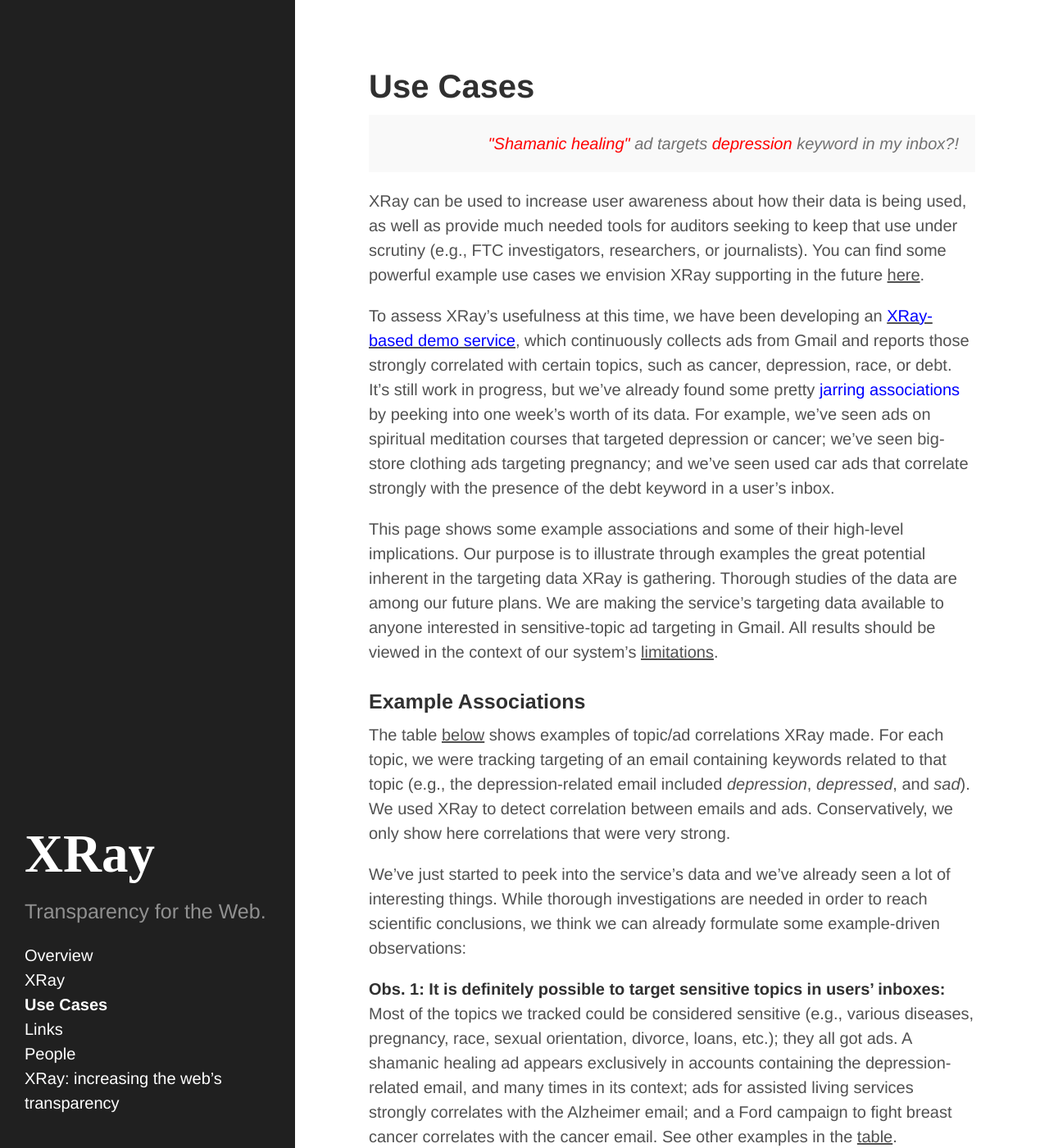
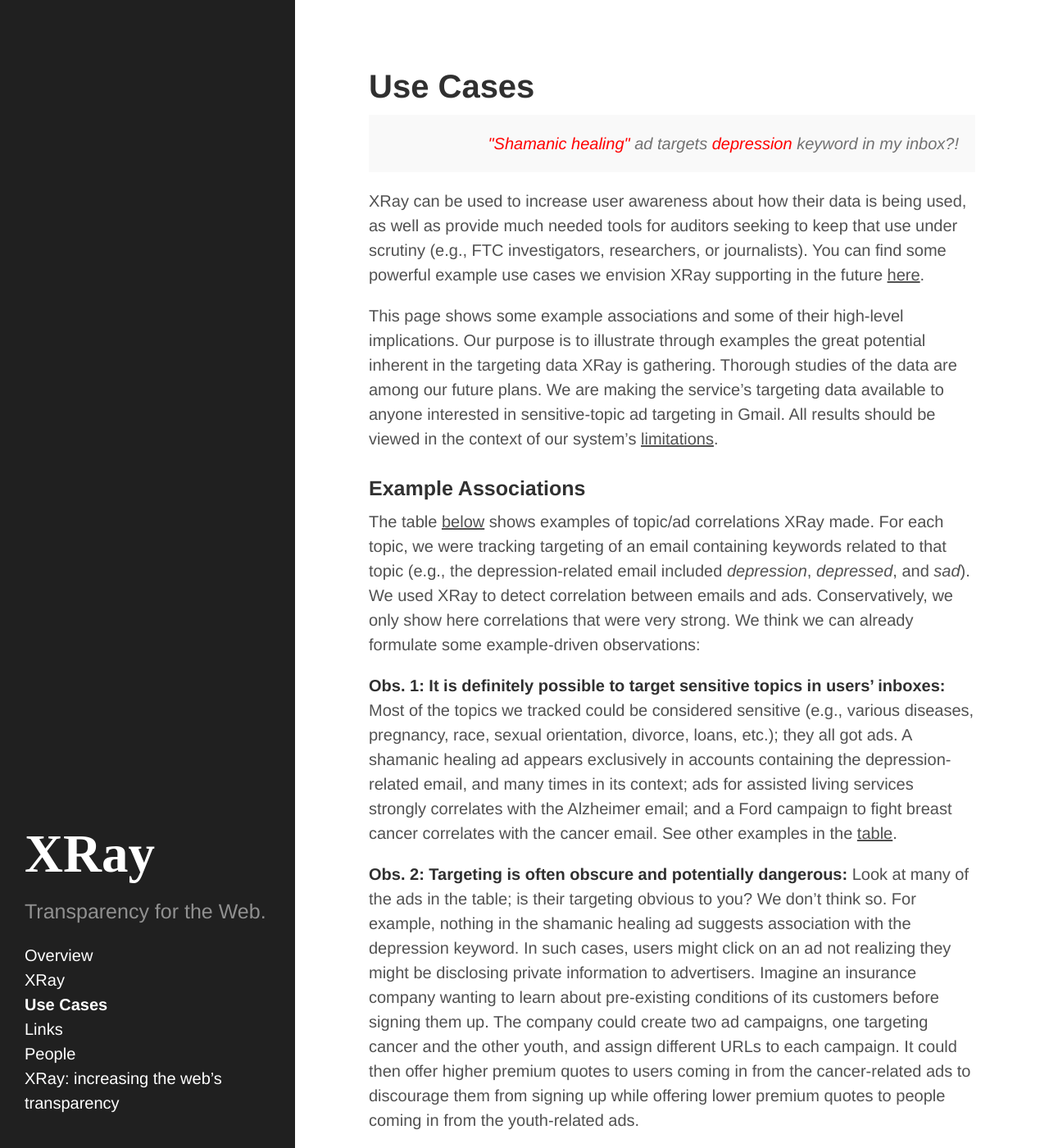
Before and after one commit to columbia/xray, a Jekyll site: the page built from 3-use-cases.md, in a window 1280 px wide and 1400 px high. Shown: the whole window at 82% size. Built offline with Jekyll 4.4.1, drawn with Linux system fonts in a browser that asks for light colours; Markdown is read by kramdown in place of the engine named in the settings.

Commit message:
Update 3-use-cases.md

```diff
--- a/3-use-cases.md
+++ b/3-use-cases.md
@@ -13,16 +13,6 @@ as well as provide much needed tools for auditors seeking to keep that use under
 scrutiny (e.g., FTC investigators, researchers, or journalists).  You can find
 some powerful example use cases we envision XRay supporting in the future
 [here]({{ site.baseurl }}/scenarios/).
-
-To assess XRay's usefulness at this time, we have been developing an
-<a href="{{ site.baseurl }}/4-gmail-demo/"><font color="blue">XRay-based demo service</font></a>,
-which continuously collects ads from Gmail and reports those strongly correlated
-with certain topics, such as cancer, depression, race, or debt.  It's still work
-in progress, but we've already found some pretty <font color="blue">jarring
-associations</font> by peeking into one week's worth of its data.  For example,
-we've seen ads on spiritual meditation courses that targeted depression or cancer;
-we've seen big-store clothing ads targeting pregnancy; and we've seen used car
-ads that correlate strongly with the presence of the debt keyword in a user's inbox.
 
 This page shows some example associations and some of their high-level implications.
 Our purpose is to illustrate through examples the great potential inherent in the
@@ -40,11 +30,7 @@ keywords related to that topic (e.g., the depression-related email
 included *depression*, *depressed*, and *sad*).  We used XRay to
 detect correlation between emails and ads. Conservatively, we only
 show here correlations that were very strong.
-
-We've just started to peek into the service's data and we've already
-seen a lot of interesting things.  While thorough investigations are
-needed in order to reach scientific conclusions, we think we can already
-formulate some example-driven observations:
+We think we can already formulate some example-driven observations:
 
 **Obs. 1: It is definitely possible to target sensitive topics in users' inboxes:**
 Most of the topics we tracked could be considered sensitive (e.g., various
```
